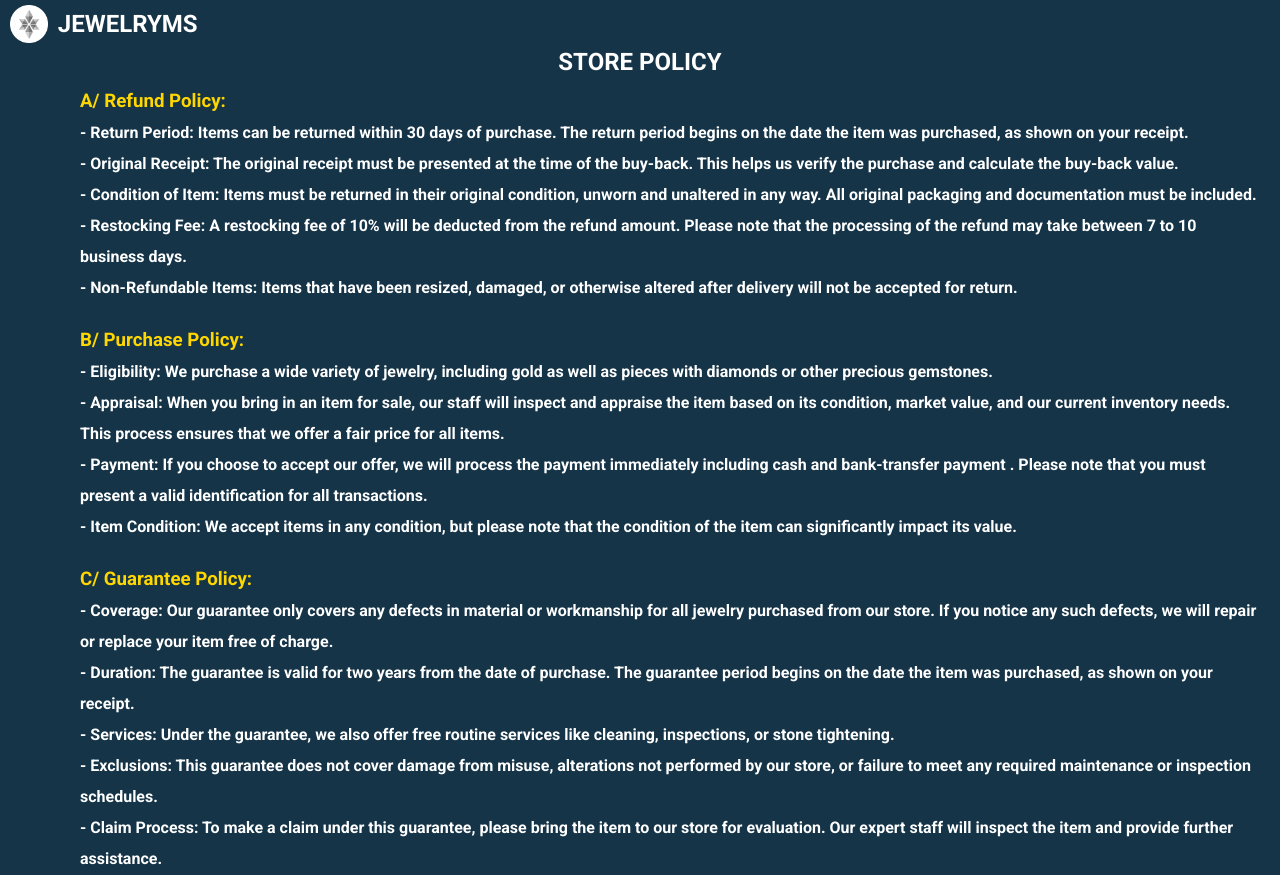
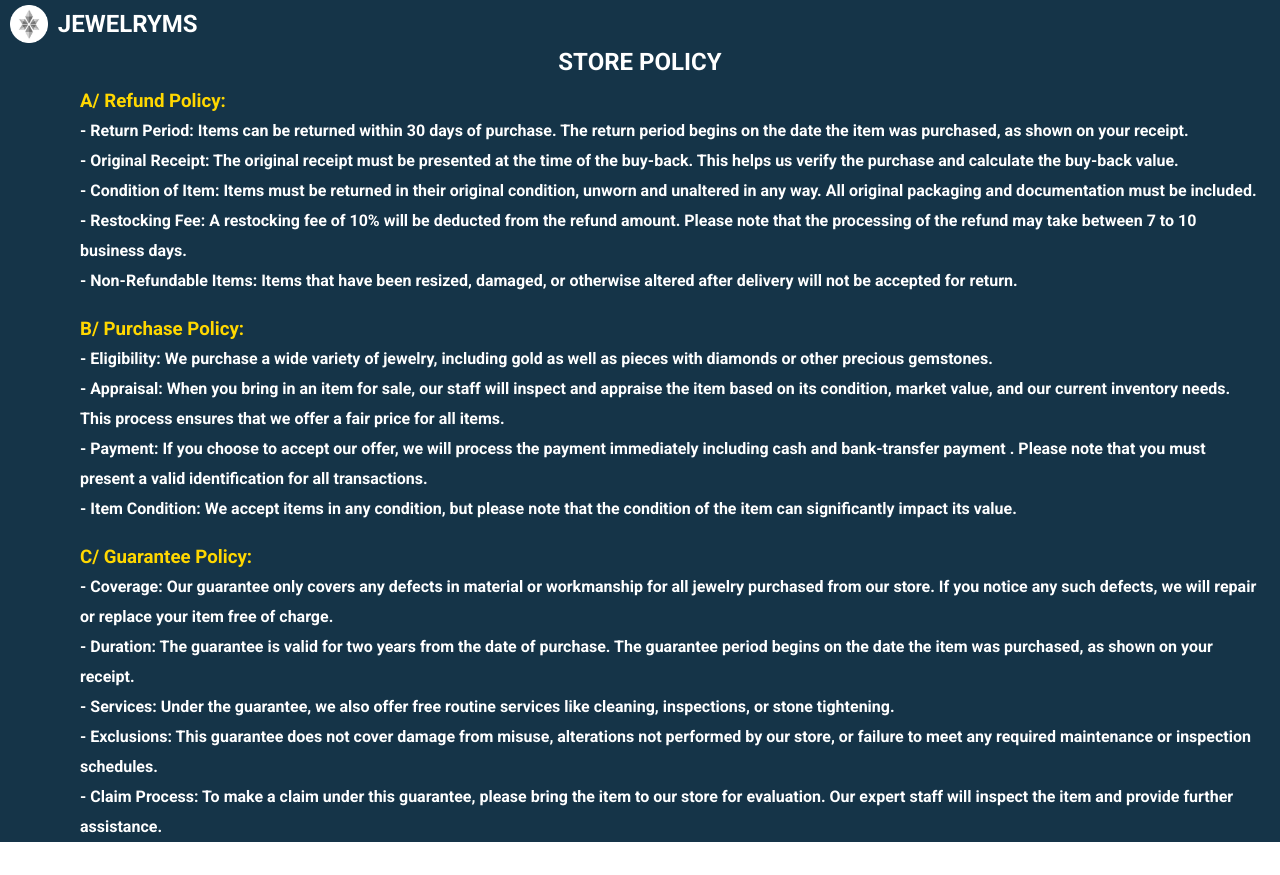
Before and after one commit to totrieuvy/SWP, a React (Vite) app: page / in a window 1280 px wide. After the commit the page ends 842 px from the top, so only its background shows below. Built offline with nearby package versions, Linux system fonts and the light colour scheme.

Commit message:
update policy_page_v1

```diff
--- a/src/App.jsx
+++ b/src/App.jsx
@@ -1,4 +1,4 @@
-import Policy from "./page/PolicyPage/Policy";
+import Policy from "./page/policy/Policy";
 
 function App() {
   return (
--- a/src/page/PolicyPage/Policy.scss
+++ b/src/page/policy/Policy.scss
@@ -31,8 +31,8 @@
   &__refund {
     padding-left: 80px;
     padding-right: 20px;
-    line-height: 31px;
-    padding-bottom: 22px;
+    line-height: 30px;
+    padding-bottom: 18px;
   }
 
   &__title {
@@ -46,14 +46,13 @@
   &__purchase {
     padding-left: 80px;
     padding-right: 20px;
-    line-height: 31px;
-    padding-bottom: 22px;
+    line-height: 30px;
+    padding-bottom: 18px;
   }
 
   &__guarantee {
     padding-left: 80px;
     padding-right: 20px;
-    line-height: 31px;
-    padding-bottom: 1px;
+    line-height: 30px;
   }
 }
```
Also changed, not shown: src/page/policy/Policy.jsx (renamed from src/page/PolicyPage/Policy.jsx).
